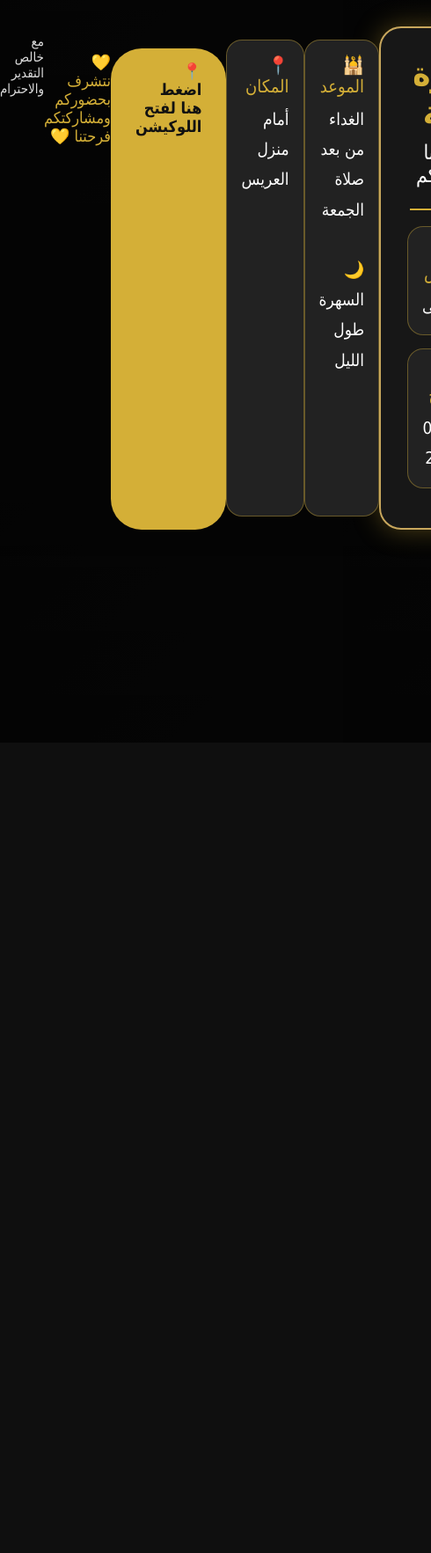
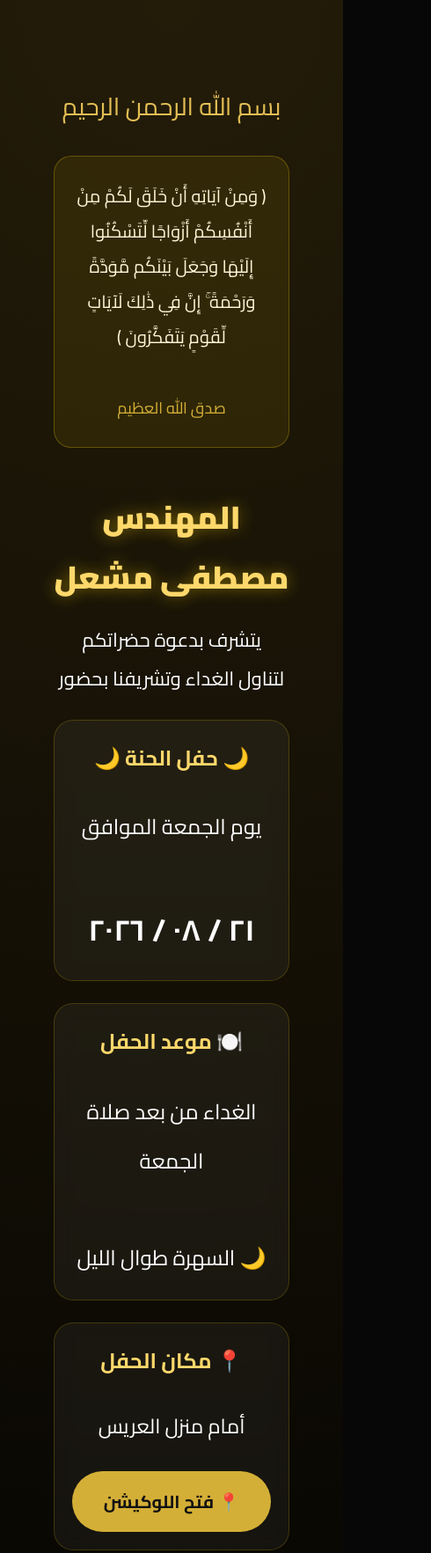
Before and after one commit to mostafamashal247-lab/mostafa-henna, a plain HTML site: page index.html in a window 390 px wide. Shown: the top 1765 px of the page at 88% size, 490 px wide, since content can reach past the window. Before the commit the page ends 844 px from the top, so only its background shows below. Drawn offline with Linux system fonts and the light colour scheme.

Commit message:
Update index.html
تحديث دعوة الحنة

```diff
--- a/index.html
+++ b/index.html
@@ -1,166 +1,533 @@
 <!DOCTYPE html>
 <html lang="ar" dir="rtl">
+
 <head>
+
 <meta charset="UTF-8">
+
 <meta name="viewport" content="width=device-width, initial-scale=1.0">
-<title>دعوة حنة مصطفى</title>
+
+<title>دعوة حنة المهندس مصطفى مشعل</title>
+
+<link rel="preconnect" href="https://fonts.googleapis.com">
+
+<link rel="preconnect" href="https://fonts.gstatic.com" crossorigin>
+
+<link href="https://fonts.googleapis.com/css2?family=Cairo:wght@300;400;700;900&display=swap" rel="stylesheet">
 
 <style>
+
 *{
 margin:0;
 padding:0;
 box-sizing:border-box;
-font-family:'Tahoma',sans-serif;
+font-family:'Cairo',sans-serif;
+}
+
+html{
+scroll-behavior:smooth;
 }
 
 body{
-background:#0f0f0f;
+
+background:#070707;
+
 background-image:
-linear-gradient(rgba(0,0,0,.75),rgba(0,0,0,.85)),
-linear-gradient(135deg,#111,#1b1b1b);
+
+linear-gradient(rgba(0,0,0,.82),rgba(0,0,0,.82)),
+
+radial-gradient(circle at top,#c59b31,#070707 70%);
+
 color:white;
-display:flex;
-justify-content:center;
-padding:30px;
+
+overflow-x:hidden;
+
+}
+
+.container{
+
+width:92%;
+
+max-width:900px;
+
+margin:auto;
+
+padding:25px;
+
+text-align:center;
+
+}
+
+.hero{
+
+padding:70px 20px 40px;
+
+animation:fade 2s;
+
+}
+
+.basmala{
+
+font-size:34px;
+
+color:#e4bf55;
+
+margin-bottom:30px;
+
+}
+
+.verse{
+
+background:rgba(255,215,0,.08);
+
+border:1px solid rgba(255,215,0,.25);
+
+padding:25px;
+
+border-radius:20px;
+
+line-height:2.2;
+
+font-size:24px;
+
+color:#fff6d6;
+
+}.name{
+
+margin-top:45px;
+
+font-size:48px;
+
+font-weight:900;
+
+color:#ffd86b;
+
+text-shadow:0 0 18px rgba(255,215,0,.45);
+
+}
+
+.subtitle{
+
+font-size:26px;
+
+margin-top:15px;
+
+line-height:2;
+
 }
 
 .card{
-max-width:420px;
-width:100%;
-background:#171717;
-border:2px solid #c8a75d;
-border-radius:25px;
-padding:30px;
-box-shadow:0 0 30px rgba(212,175,55,.35);
-text-align:center;
+
+margin-top:35px;
+
+padding:25px;
+
+border-radius:22px;
+
+background:rgba(255,255,255,.05);
+
+border:1px solid rgba(255,215,0,.18);
+
+backdrop-filter:blur(10px);
+
 }
 
-h1{
-color:#d4af37;
-font-size:38px;
-margin-bottom:10px;
+.gold{
+
+color:#ffd86b;
+
+font-weight:bold;
+
 }
 
-h2{
-color:#fff;
-font-size:23px;
-margin-bottom:25px;
-font-weight:normal;
+.btn{
+
+display:inline-block;
+
+margin-top:30px;
+
+padding:15px 35px;
+
+border-radius:50px;
+
+background:#d4af37;
+
+color:#111;
+
+font-weight:bold;
+
+text-decoration:none;
+
+transition:.3s;
+
 }
 
-.line{
-width:90px;
-height:2px;
-background:#d4af37;
-margin:18px auto;
+.btn:hover{
+
+transform:scale(1.05);
+
 }
 
-.box{
-background:#222;
-border-radius:18px;
-padding:16px;
-margin:15px 0;
-border:1px solid rgba(212,175,55,.4);
+.count{
+
+font-size:28px;
+
+margin-top:25px;
+
+color:#fff2bf;
+
 }
 
-.title{
-color:#d4af37;
-font-size:20px;
-margin-bottom:8px;
+@keyframes fade{
+
+from{
+
+opacity:0;
+
+transform:translateY(40px);
+
 }
 
-.value{
-font-size:19px;
-line-height:1.8;
+to{
+
+opacity:1;
+
+transform:translateY(0);
+
 }
 
-.location-btn{
-display:inline-block;
-margin-top:25px;
-background:#d4af37;
-color:#111;
-padding:15px 28px;
-text-decoration:none;
-border-radius:35px;
-font-weight:bold;
-font-size:18px;
-transition:.3s;
 }
 
-.location-btn:hover{
-transform:scale(1.05);
-}
-
-.footer{
-margin-top:30px;
-color:#d4af37;
-font-size:18px;
-}
-
-.small{
-margin-top:8px;
-font-size:15px;
-color:#ddd;
-}
 </style>
 
 </head>
 
 <body>
 
+<div class="container">
+
+<section class="hero">
+
+<div class="basmala">
+
+بسم الله الرحمن الرحيم
+
+</div><div class="verse">
+
+﴿ وَمِنْ آيَاتِهِ أَنْ خَلَقَ لَكُمْ مِنْ أَنْفُسِكُمْ أَزْوَاجًا لِّتَسْكُنُوا إِلَيْهَا وَجَعَلَ بَيْنَكُم مَّوَدَّةً وَرَحْمَةً ۚ إِنَّ فِي ذَٰلِكَ لَآيَاتٍ لِّقَوْمٍ يَتَفَكَّرُونَ ﴾
+
+<br><br>
+
+<span style="font-size:18px;color:#d4af37;">
+
+صدق الله العظيم
+
+</span>
+
+</div>
+
+<div class="name">
+
+المهندس مصطفى مشعل
+
+</div>
+
+<div class="subtitle">
+
+يتشرف بدعوة حضراتكم
+
+<br>
+
+لتناول الغداء وتشريفنا بحضور
+
+</div>
+
 <div class="card">
 
-<h1>دعوة حنة</h1>
+<h2 class="gold">
 
-<h2>يشرفنا حضوركم</h2>
+🌙 حفل الحنة 🌙
 
-<div class="line"></div>
+</h2>
 
-<div class="box">
-<div class="title">👤 العريس</div>
-<div class="value">مصطفى</div>
+<br>
+
+<div style="font-size:24px;line-height:2.2;">
+
+يوم الجمعة الموافق
+
+<br><br>
+
+<b style="font-size:34px;">
+
+٢١ / ٠٨ / ٢٠٢٦
+
+</b>
+
 </div>
 
-<div class="box">
-<div class="title">📅 التاريخ</div>
-<div class="value">
-21 / 08 / 2026
-</div>
-</div>
-</div>
+</div><div class="card">
 
-<div class="box">
-<div class="title">🕌 الموعد</div>
-<div class="value">
-الغداء من بعد صلاة الجمعة<br><br>
-🌙 السهرة طول الليل
-</div>
-</div>
+<h2 class="gold">
 
-<div class="box">
-<div class="title">📍 المكان</div>
-<div class="value">
-أمام منزل العريس
-</div>
-</div>
+🍽️ موعد الحفل
 
-<a class="location-btn"
-href="https://maps.app.goo.gl/sQXSTowdUFb9ipzVA"
-target="_blank">
-📍 اضغط هنا لفتح اللوكيشن
-</a>
+</h2>
 
-<div class="line"></div>
+<br>
 
-<div class="footer">
-💛 نتشرف بحضوركم ومشاركتكم فرحتنا 💛
-</div>
+<div style="font-size:24px;line-height:2.3;">
 
-<div class="small">
-مع خالص التقدير والاحترام
+الغداء من بعد صلاة الجمعة
+
+<br><br>
+
+🌙 السهرة طوال الليل
+
 </div>
 
 </div>
 
-</body>
-</html>
+<div class="card">
+
+<h2 class="gold">
+
+📍 مكان الحفل
+
+</h2>
+
+<br>
+
+<div style="font-size:23px;">
+
+أمام منزل العريس
+
+</div>
+
+<a class="btn"
+
+href="https://maps.app.goo.gl/sQXSTowdUFb9ipzVA"
+
+target="_blank">
+
+📍 فتح اللوكيشن
+
+</a>
+
+</div>
+
+<div class="card">
+
+<h2 class="gold">
+
+⏳ العد التنازلي
+
+</h2>
+
+<div
+
+id="countdown"
+
+class="count">
+
+جارٍ الحساب...
+
+</div>
+
+</div><style>
+
+@media (max-width:768px){
+
+.basmala{
+font-size:28px;
+}
+
+.verse{
+font-size:20px;
+line-height:2;
+}
+
+.name{
+font-size:36px;
+}
+
+.subtitle{
+font-size:22px;
+}
+
+.card{
+padding:20px;
+margin-top:25px;
+}
+
+.btn{
+width:100%;
+font-size:20px;
+padding:16px;
+}
+
+.count{
+font-size:22px;
+}
+
+}
+
+.fade{
+animation:fade 2s;
+}
+
+</style>
+
+<div class="fade"
+style="text-align:center;
+margin-top:35px;
+font-size:22px;
+color:#ffd86b;">
+
+💛 نسعد بحضوركم ومشاركتكم فرحتنا 💛
+
+  </div></script>
+
+<footer style="margin-top:60px;padding:30px 20px;border-top:1px solid rgba(255,215,0,.2);">
+
+<p style="font-size:26px;color:#ffd86b;">
+
+نسأل الله أن يديم المحبة والمودة بيننا
+
+</p>
+
+<p style="margin-top:20px;font-size:20px;line-height:2;">
+
+بارك الله لكم وبارك عليكم وجمع بينكم في خير
+
+</p>
+
+<p style="margin-top:40px;font-size:18px;color:#aaa;">
+
+مع خالص التقدير والاحترام
+
+</p>
+
+<h2 style="margin-top:15px;color:#ffd86b;">
+
+المهندس مصطفى مشعل
+
+</h2>
+
+</footer><div class="card">
+
+<h2 class="gold">
+
+💛 بوجودكم تكتمل فرحتي 💛
+
+</h2>
+
+<p style="margin-top:20px;font-size:22px;line-height:2;">
+
+أسأل الله أن يديم علينا وعليكم الأفراح والمسرات،
+
+وأن يشرفني حضوركم ومشاركتكم هذه المناسبة السعيدة.
+
+</p>
+
+</div>
+
+<div class="card">
+
+<h2 class="gold">
+
+🎙️ تلاوة الآية الكريمة
+
+</h2>
+
+<p style="margin-top:15px;">
+
+اضغط للاستماع
+
+</p>
+
+<audio id="quran" controls style="width:100%;margin-top:15px;">
+
+<source src="assets/quran.mp3" type="audio/mpeg">
+
+متصفحك لا يدعم تشغيل الصوت.
+
+</audio>
+
+</div>
+
+</section>
+
+<script>
+
+const targetDate = new Date("2026-08-21T12:00:00");
+
+function updateCountdown(){
+
+const now = new Date();
+
+const diff = targetDate - now;
+
+if(diff <= 0){
+
+document.getElementById("countdown").innerHTML="🎉 أهلًا وسهلًا بكم";
+
+return;
+
+}
+
+const days = Math.floor(diff/(1000*60*60*24));
+
+const hours = Math.floor((diff%(1000*60*60*24))/(1000*60*60));
+
+const minutes = Math.floor((diff%(1000*60*60))/(1000*60));
+
+const seconds = Math.floor((diff%(1000*60))/1000);
+
+document.getElementById("countdown").innerHTML =
+days+" يوم : "+
+hours+" ساعة : "+
+minutes+" دقيقة : "+
+seconds+" ثانية";
+
+}
+
+setInterval(updateCountdown,1000);
+
+updateCountdown();<div style="margin-top:40px">
+
+<hr style="border:none;height:1px;background:rgba(255,215,0,.25);margin:25px 0;">
+
+<p style="font-size:18px;line-height:2;color:#ddd;">
+
+🤍 اللهم بارك لنا وبارك علينا واجمع بيننا في خير 🤍
+
+</p>
+
+<p style="margin-top:15px;font-size:17px;color:#aaa;">
+
+نتشرف بحضوركم ومشاركتكم هذه المناسبة السعيدة
+
+</p>
+
+</div>
+
+</div>
+
+<script>
+
+document.body.style.opacity="0";
+
+window.onload=function(){
+
+document.body.style.transition="opacity 1.5s";
+
+document.body.style.opacity="1";
+
+};
+
+</script><!-- نهاية المحتوى -->
+
+<div style="height:40px"></div>
+
+</body></html>
```
